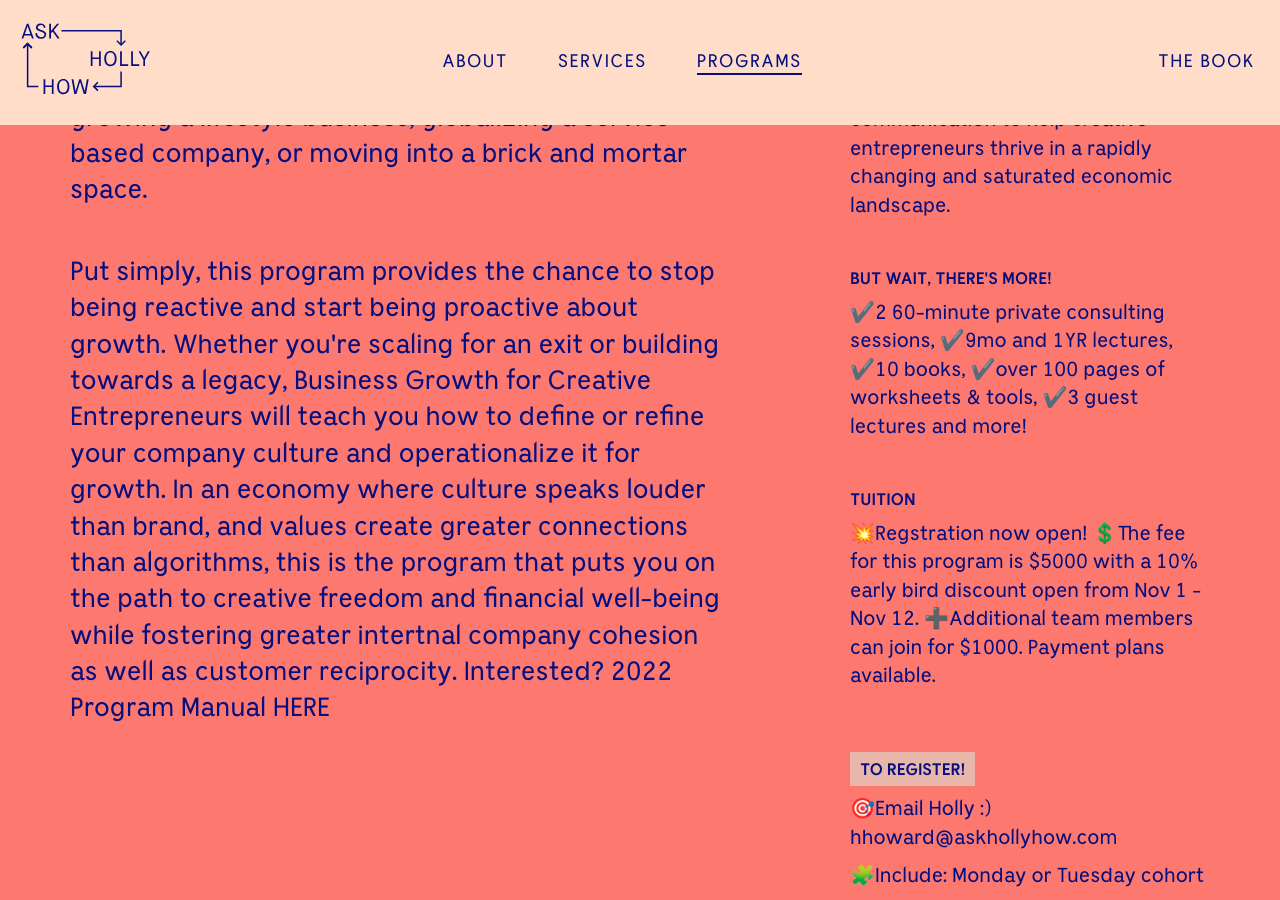
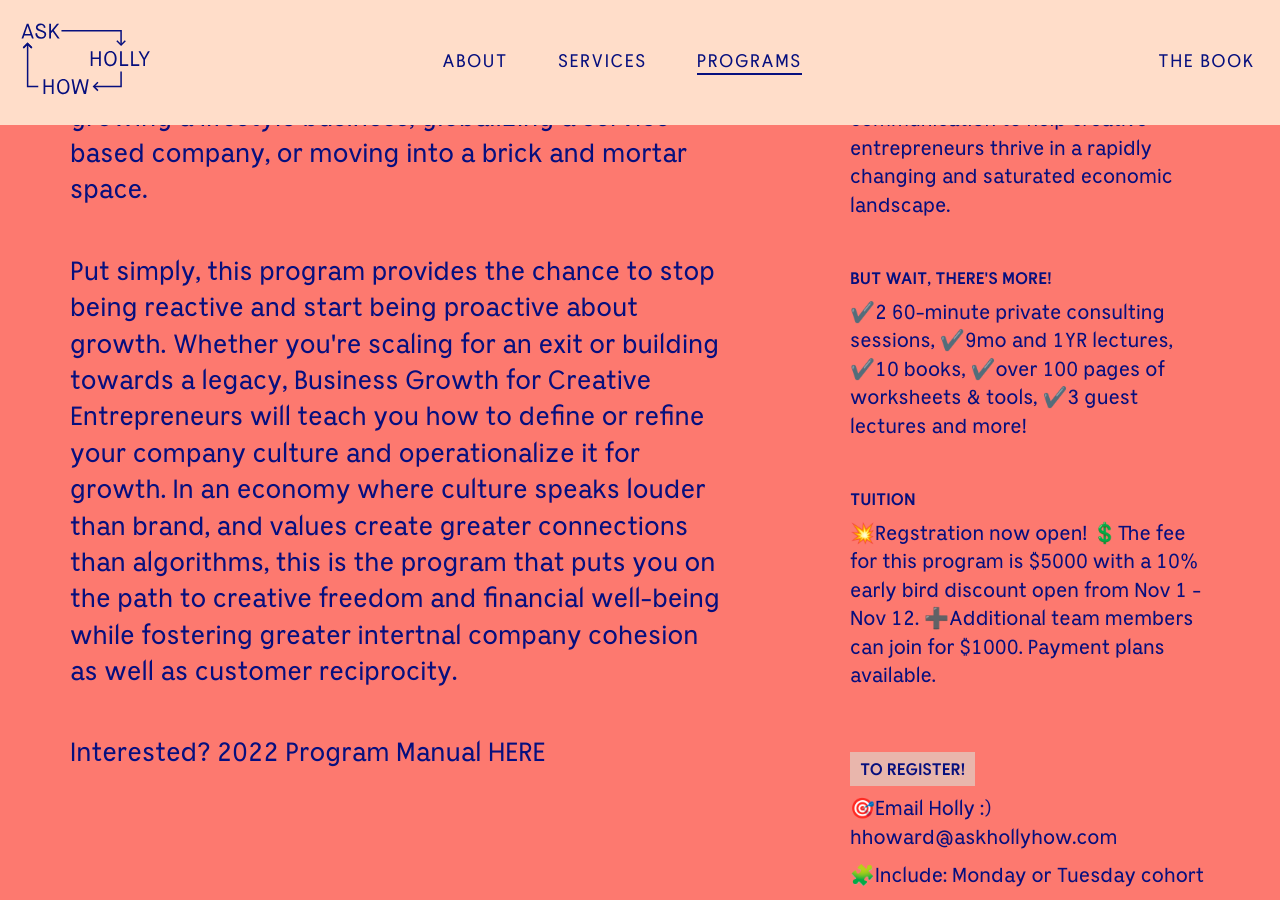
Before and after one commit to hollyhoward78/ask-holly-how, a Jekyll site: the page built from _pages/programs.md, in a window 1280 px wide and 900 px high, scrolled down 958 px. Built offline with Jekyll 4.4.1, drawn with Linux system fonts in a browser that asks for light colours; a script that is not in the unit is left out; comment, search, counter and statistics services are not loaded.

Commit message:
Update programs.html

```diff
--- a/_layouts/programs.html
+++ b/_layouts/programs.html
@@ -25,7 +25,8 @@
            </div> -->
           <p class="lead">Growing a business requires a totally different skill set than founding one. The tools and knowledge an entrepreneur may have used to launch their company are wholly different from what they’ll need to successfully operate and scale it. Sometimes this unfortunate reality is quickly apparent; other times a business limps by for years without any clear structures or systems for growth.</p>
           <p class="lead p-xs-t-1">That's where this program comes in. Business Growth for Creative Entrepreneurs addresses the philosophical and practical challenges creative entrepreneurs face in both b2b and b2c settings. Using a customizable framework—not a one-size-fits-all formula—the program reveals the skills needed to grow your business successfully, whether that means expanding an e-commerce startup, growing a lifestyle business, globalizing a service-based company, or moving into a brick and mortar space.</p>
-          <p class="lead p-xs-t-1">Put simply, this program provides the chance to stop being reactive and start being proactive about growth. Whether you're scaling for an exit or building towards a legacy, Business Growth for Creative Entrepreneurs will teach you how to define or refine your company culture  and operationalize it for growth. In an economy where culture speaks louder than brand, and values create greater connections than algorithms, this is the program that puts you on the path to creative freedom and financial well-being while fostering greater intertnal company cohesion as well as customer reciprocity. Interested? 2022 Program Manual <a href="https://docs.google.com/document/d/1-MhpcCAhjQEVq4FBei6r3cYSxBczZbKxcdoLYR3ooSM/edit" target="_blank">HERE</p>
+          <p class="lead p-xs-t-1">Put simply, this program provides the chance to stop being reactive and start being proactive about growth. Whether you're scaling for an exit or building towards a legacy, Business Growth for Creative Entrepreneurs will teach you how to define or refine your company culture  and operationalize it for growth. In an economy where culture speaks louder than brand, and values create greater connections than algorithms, this is the program that puts you on the path to creative freedom and financial well-being while fostering greater intertnal company cohesion as well as customer reciprocity.</p>
+            <p class="lead p-xs-t-1">Interested? 2022 Program Manual <a href="https://docs.google.com/document/d/1-MhpcCAhjQEVq4FBei6r3cYSxBczZbKxcdoLYR3ooSM/edit" target="_blank">HERE</p>
         </div>
         <div class="col-lg-4 col-lg-offset-1 col-md-4 m-lg-t-0 m-md-t-3 m-sm-t-3 m-xs-t-3">
           <h6>Program Details</h6>
```
